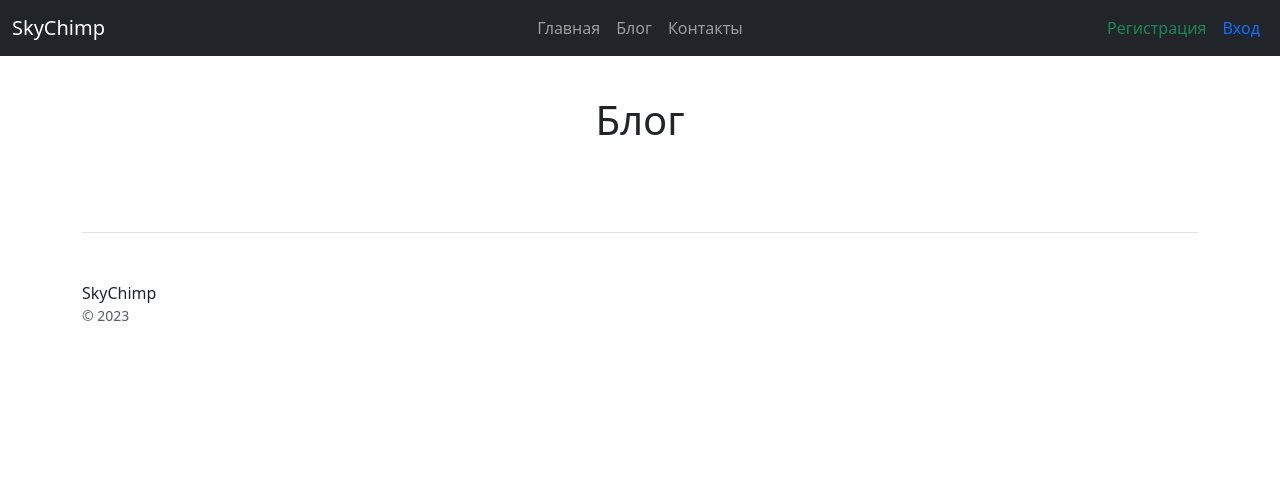
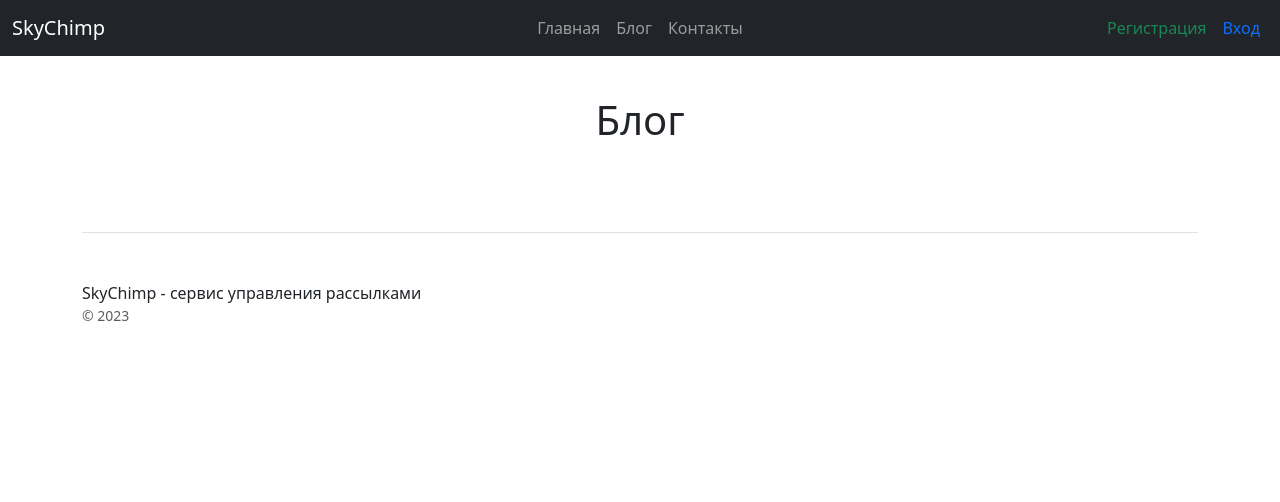
Before and after one commit to MaxSlidzen/mailing_service_skychimp, a Django app: page /blog/ in a window 1280 px wide. Shown: the top 502 px of the page. Run offline with Django 4.2, Linux system fonts and the light colour scheme; data that the repository does not hold is empty; some libraries are stand-ins or nearby versions.

Commit message:
corrected

```diff
--- a/mailing/templates/mailing/base.html
+++ b/mailing/templates/mailing/base.html
@@ -23,7 +23,7 @@
     <footer class="pt-4 my-md-5 pt-md-5 border-top">
         <div class="row">
             <div class="col-12 col-md">
-                SkyChimp
+                SkyChimp - сервис управления рассылками
                 <small class="d-block mb-3 text-muted">&copy; 2023</small>
             </div>
 
```
Also changed, not shown: README.md.
